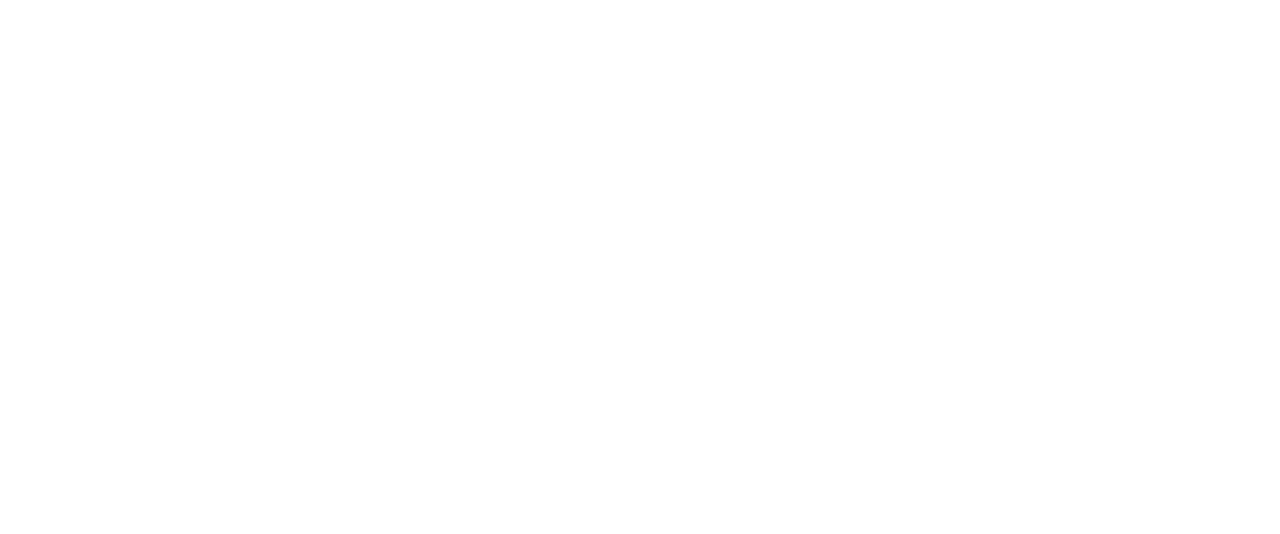
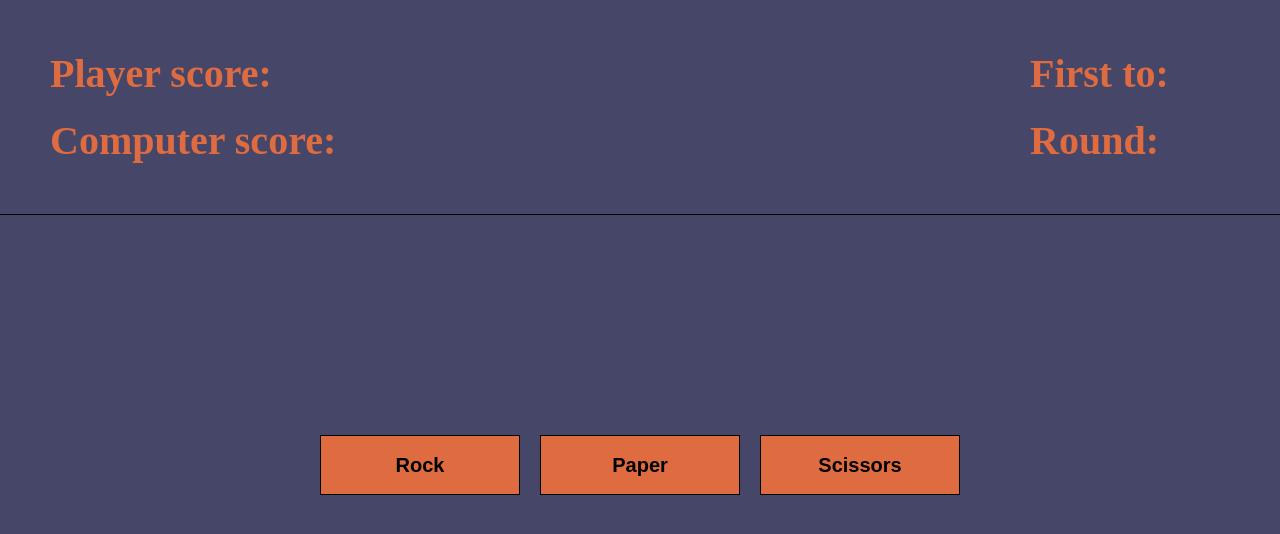
Before and after one commit to T0rvadaL/rock-paper-scissors, a plain HTML site: page index.html in a window 1280 px wide. Drawn offline with Linux system fonts and the light colour scheme.

Commit message:
Add UI skeleton

```diff
--- a/index.html
+++ b/index.html
@@ -5,8 +5,25 @@
     <meta http-equiv="X-UA-Compatible" content="IE=edge">
     <meta name="viewport" content="width=device-width, initial-scale=1.0">
     <title>Rock Paper Scissors</title>
+    <link rel="stylesheet" href="styles.css">
+    <script src="rock-paper-scissors.js" defer></script>
 </head>
 <body>
-    <script src="rock-paper-scissors.js"></script>
+    <div class="counters">
+        <div class="scores">
+            <div class="player-score">Player score: <span></span></div>
+            <div class="computer-score">Computer score: <span></span></div>
+        </div>
+
+        <div class="round-counters">
+            <div class="first-to-n">First to: <span></span></div>
+            <div class="current-round">Round: <span></span></div>
+        </div>
+    </div>
+    <div class="buttons">
+        <button class="rock">Rock</button>
+        <button class="paper">Paper</button>
+        <button class="scissors">Scissors</button>
+    </div>
 </body>
 </html>
--- /dev/null
+++ b/styles.css
@@ -0,0 +1,63 @@
+html {
+    height: 100%;
+}
+
+body {
+    height: 100%;
+    margin: 0;
+    padding: 0;
+    background-color: rgb(70, 70, 104);
+    display: flex;
+    flex-direction: column;
+    overflow: hidden;
+}
+
+.counters {
+    display: flex;
+    justify-content: space-between;
+    border-bottom: 1px solid black;
+}
+
+.scores,
+.round-counters {
+    width: 330px;
+    display: flex;
+    flex-direction: column;
+    gap: 20px;
+    margin: 50px;
+    font-size: 40px;
+    font-weight: bold;
+    color: rgb(223, 107, 65);
+}
+
+.round-counters {
+    width: 200px;
+}
+
+.player-score,
+.computer-score,
+.first-to-n,
+.current-round {
+    display: flex;
+    justify-content: space-between;
+}
+
+.buttons {
+    width: 50%;
+    height: 100px;
+    align-self: center;
+    margin-top: 200px;
+    display: flex;
+    justify-content: space-between;
+    align-items: center;
+}
+
+.buttons button {
+    width: 200px;
+    height: 60px;
+    text-align: center;
+    background: rgb(223, 107, 65);
+    border: 1px black solid;
+    font-size: 20px;
+    font-weight: bold;
+}
```
